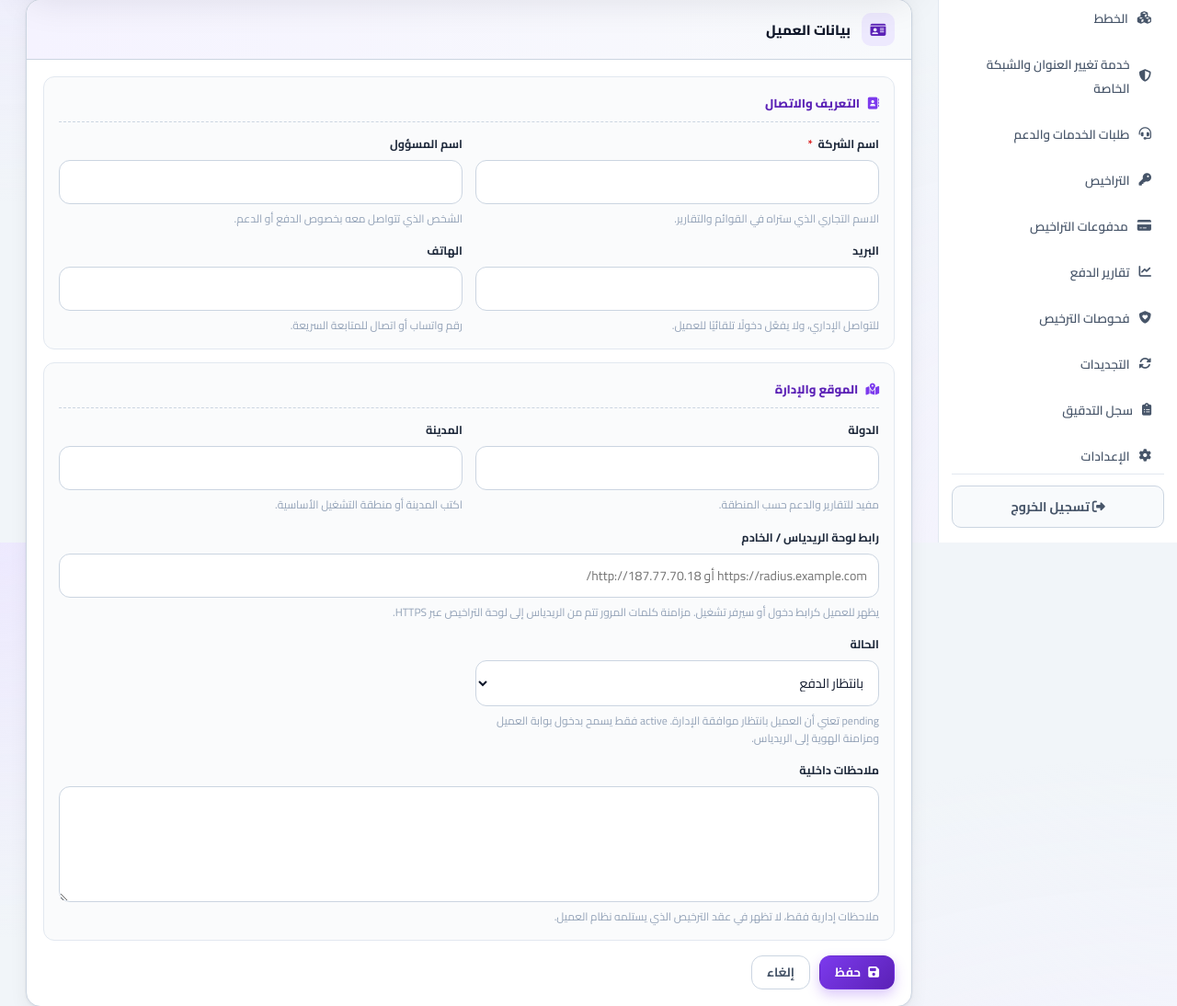
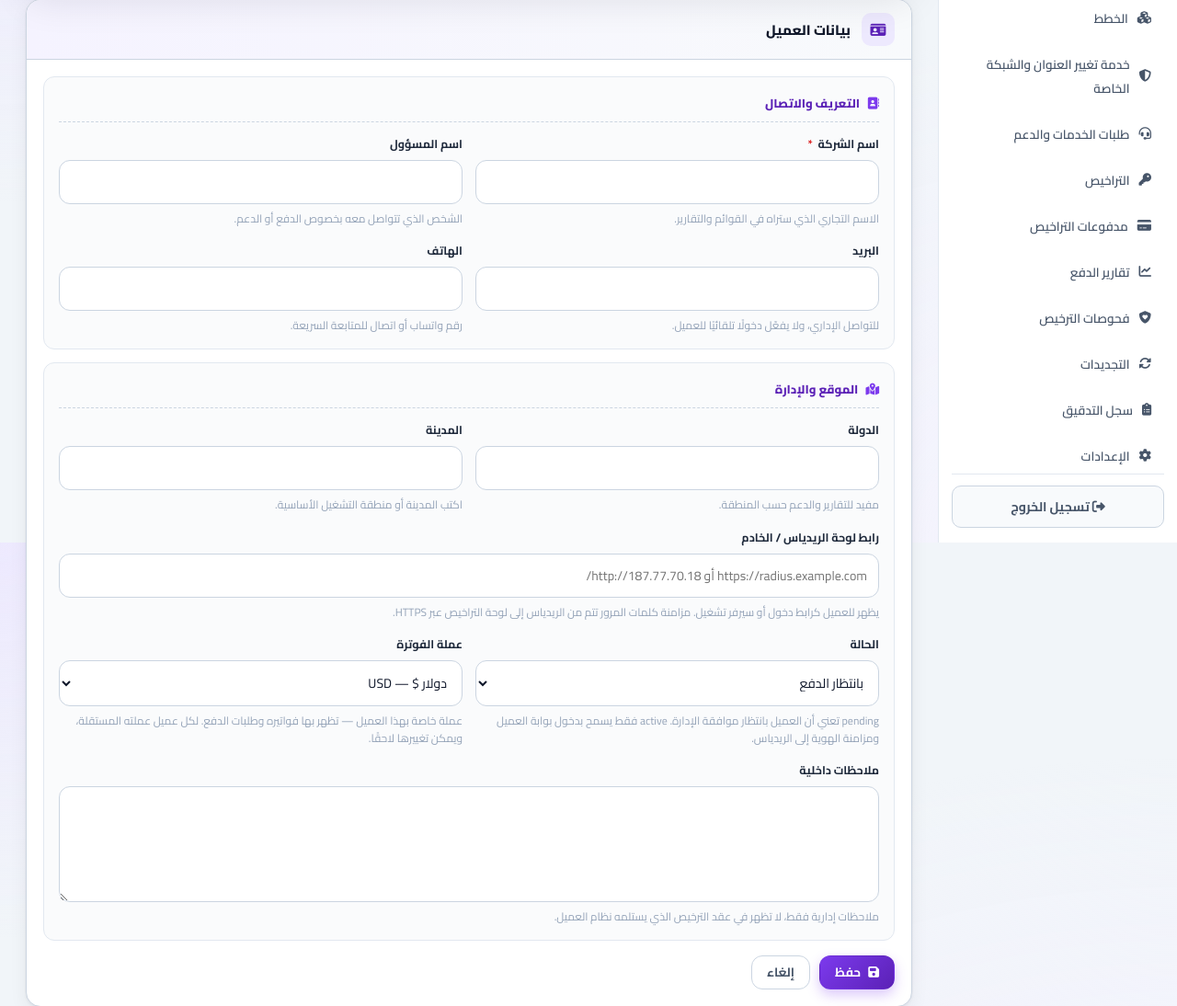
Before and after one commit to ahmadjamalahmad94-code/radius-module-admin, a Flask app: page /admin/customers/new in a window 1280 px wide. Shown: the part 210-1304 px from the top of the page at 92% size. Run offline with Flask 3, Linux system fonts and the light colour scheme; the visitor is signed in with stand-in values (Sample User, id 1).

Commit message:
feat(عملة العميل): عملة فوترة مستقلة وقابلة للاختيار لكل عميل
لوحة الترخيص — توحيد العملة على أساس كل عميل بدل قيمة ثابتة، بحيث تطلع
فاتورة كل عميل بعملته الخاصة (دولار لعميل، شيكل لآخر…).

• جدول customers: عمود currency جديد + ترحيل تلقائي (ALTER) للقواعد القائمة.
• نموذج العميل: اختيار «عملة الفوترة» من 9 عملات + تحقّق عند الحفظ.
• طلبات الدفع/الفواتير ترث عملة العميل تلقائيًا، مع إبقاء إمكانية تحديد
  عملة مختلفة لكل طلب (الأولوية: طلب صريح ← عميل ← الإعداد العام).
• توسيع قائمة العملات المدعومة CURRENCIES إلى 9.
• عرض عملة الفوترة في بطاقة ملف العميل 360.
• اختبار يثبّت السلوك (وراثة عملة العميل + أولوية الاختيار اليدوي).

Co-Authored-By: Claude Opus 4.8 (1M context) <noreply@anthropic.com>

```diff
--- a/app/__init__.py
+++ b/app/__init__.py
@@ -253,6 +253,7 @@ def ensure_schema_compatibility(app: Flask) -> None:
         _add_columns_if_missing("customers", {
             "runtime_url": "VARCHAR(255) NOT NULL DEFAULT ''",
             "portal_config_json": "TEXT NOT NULL DEFAULT '{}'",
+            "currency": "VARCHAR(12) NOT NULL DEFAULT 'USD'",
         })
     if "license_payment_requests" in tables:
         datetime_type = "TIMESTAMP" if db.engine.dialect.name == "postgresql" else "DATETIME"
--- a/app/admin/routes.py
+++ b/app/admin/routes.py
@@ -1148,6 +1148,11 @@ def _fill_customer(customer: Customer) -> None:
     if status not in {"pending", "active", "inactive", "blocked"}:
         raise CustomerControlValidationError("حالة العميل غير مسموحة.")
     customer.status = status
+    from ..services.license_payments import CURRENCIES
+    currency = (request.form.get("currency") or "USD").strip().upper()[:12]
+    if currency not in CURRENCIES:
+        raise CustomerControlValidationError("عملة الفوترة غير مدعومة.")
+    customer.currency = currency
 
 
 def _clean_runtime_url(value: str) -> str:
--- a/app/models.py
+++ b/app/models.py
@@ -62,6 +62,7 @@ class Customer(TimestampMixin, db.Model):
     country = db.Column(db.String(100), default="", nullable=False)
     city = db.Column(db.String(100), default="", nullable=False)
     runtime_url = db.Column(db.String(255), default="", nullable=False)
+    currency = db.Column(db.String(12), default="USD", nullable=False)
     notes = db.Column(db.Text, default="", nullable=False)
     status = db.Column(db.String(20), default="active", nullable=False, index=True)
     portal_config_json = db.Column(db.Text, default="{}", nullable=False)
--- a/app/services/license_payments.py
+++ b/app/services/license_payments.py
@@ -31,7 +31,7 @@ from .license_service import add_months, default_grace_days, generate_license_ke
 
 PAYMENT_PROVIDERS = {"manual_wallet", "jawwal_pay"}
 CONFIRMATION_MODES = {"manual", "api"}
-CURRENCIES = {"USD", "ILS", "JOD"}
+CURRENCIES = {"USD", "ILS", "JOD", "EUR", "SAR", "IQD", "AED", "EGP", "TRY"}
 PAYMENT_PURPOSES = {"new_subscription", "renewal", "upgrade", "capacity_increase", "setup_fee"}
 PAYMENT_STATUSES = {"pending", "proof_submitted", "under_review", "paid", "rejected", "expired", "cancelled", "failed"}
 PROVISIONING_STATUSES = {
@@ -407,7 +407,8 @@ class LicensePaymentRequestService:
         if settings.provider != "manual_wallet":
             raise LicensePaymentValidationError("provider_not_supported")
         customer_id = int(payload.get("customer_id") or 0)
-        if not db.session.get(Customer, customer_id):
+        customer = db.session.get(Customer, customer_id)
+        if not customer:
             raise LicensePaymentValidationError("customer_id")
         plan_id = payload.get("plan_id")
         if plan_id not in (None, "") and not db.session.get(Plan, int(plan_id)):
@@ -418,7 +419,7 @@ class LicensePaymentRequestService:
             license_id=int(payload["license_id"]) if payload.get("license_id") else None,
             purpose=payload.get("purpose", ""),
             amount=payload.get("amount", ""),
-            currency=payload.get("currency") or settings.currency,
+            currency=payload.get("currency") or getattr(customer, "currency", "") or settings.currency,
             provider=settings.provider,
             receiver_wallet=settings.wallet_number,
             ttl_minutes=settings.payment_request_ttl_minutes,
--- a/app/templates/admin/customer_detail.html
+++ b/app/templates/admin/customer_detail.html
@@ -44,6 +44,7 @@
     </div>
     <div class="hub-hero-actions">
       <span class="hub-hero-chip"><i class="fa-solid fa-circle"></i> {{ customer.status|status_label }}</span>
+      <span class="hub-hero-chip" title="عملة فوترة هذا العميل — تُحدَّد من «تعديل»"><i class="fa-solid fa-coins"></i> {{ customer.currency or 'USD' }}</span>
       {% if current_license %}
         <span class="hub-hero-chip"><i class="fa-solid fa-key"></i> {{ current_license.license_key[:16] }}…</span>
       {% endif %}
--- a/app/templates/admin/customer_form.html
+++ b/app/templates/admin/customer_form.html
@@ -68,6 +68,16 @@
           </select>
           <div class="hub-field-hint">pending تعني أن العميل بانتظار موافقة الإدارة. active فقط يسمح بدخول بوابة العميل ومزامنة الهوية إلى الريدياس.</div>
         </div>
+        <div class="hub-field">
+          <label>عملة الفوترة</label>
+          {% set _curs = [('USD','دولار $'),('ILS','شيكل ₪'),('JOD','دينار أردني'),('EUR','يورو €'),('SAR','ريال سعودي'),('IQD','دينار عراقي'),('AED','درهم إماراتي'),('EGP','جنيه مصري'),('TRY','ليرة تركية')] %}
+          <select class="hub-select" name="currency">
+            {% for code, label in _curs %}
+              <option value="{{ code }}" {{ 'selected' if (customer.currency or 'USD') == code else '' }}>{{ label }} — {{ code }}</option>
+            {% endfor %}
+          </select>
+          <div class="hub-field-hint">عملة خاصة بهذا العميل — تظهر بها فواتيره وطلبات الدفع. لكل عميل عملته المستقلة، ويمكن تغييرها لاحقًا.</div>
+        </div>
         <div class="hub-field full">
           <label>ملاحظات داخلية</label>
           <textarea class="hub-textarea" name="notes" rows="4">{{ customer.notes or '' }}</textarea>
```
Also changed, not shown: tests/test_license_payment_foundation.py (+33 -1 lines).
